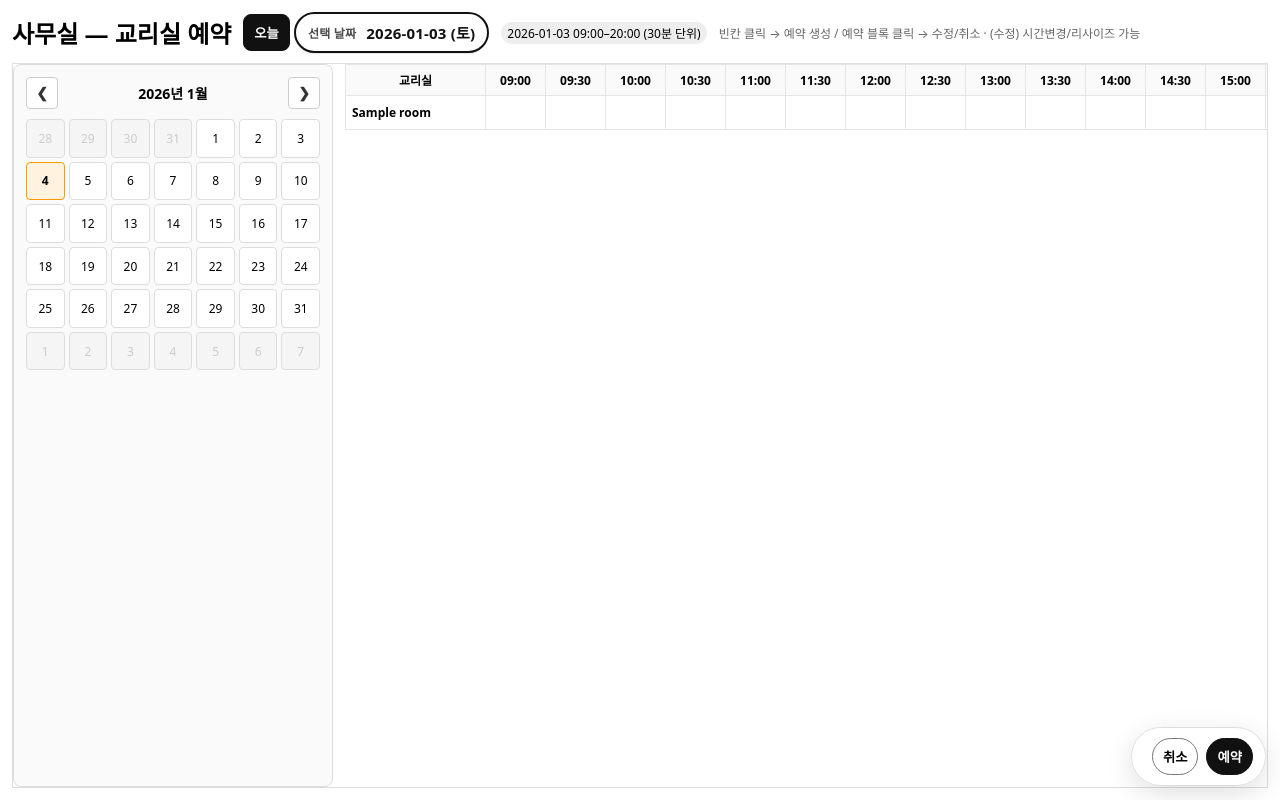
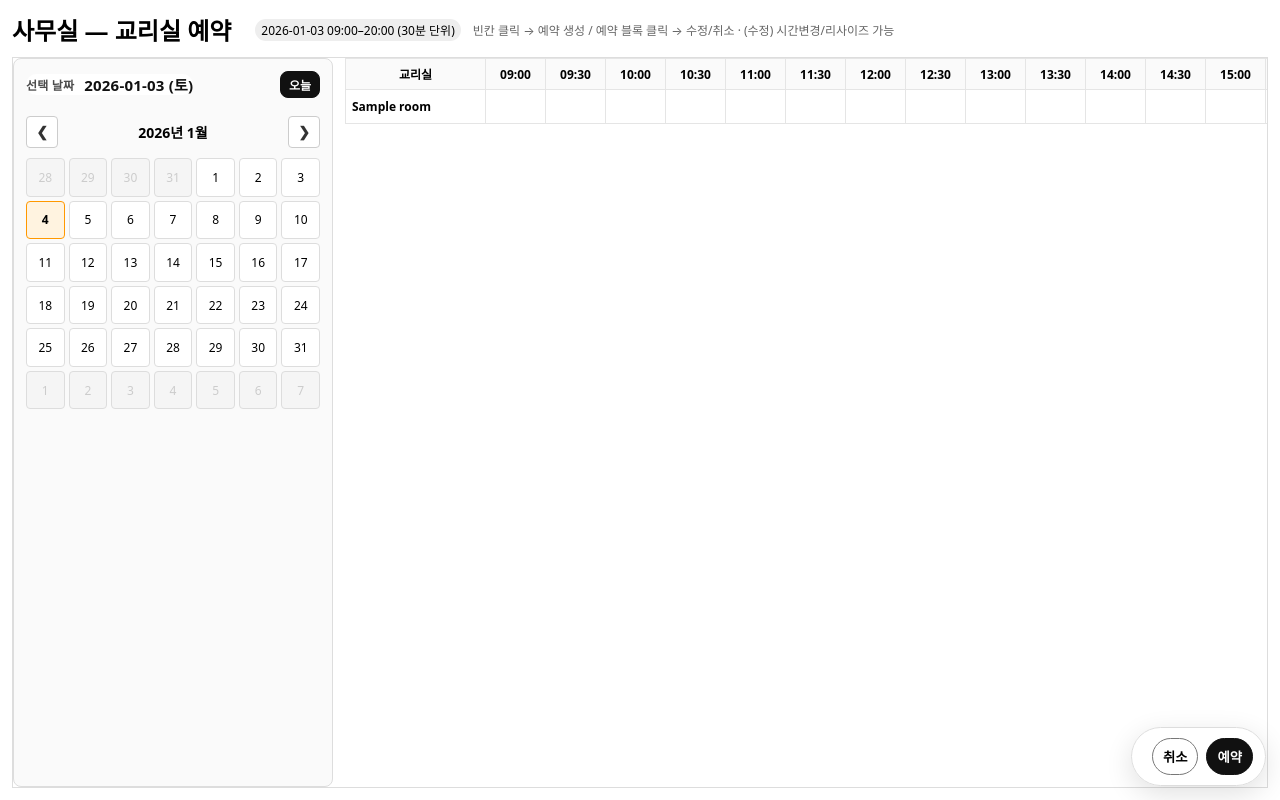
Before and after one commit to kw0314/my-office-reservation, a Django app: page / in a window 1280 px wide. Run offline with Django 5.2, Linux system fonts and the light colour scheme; tables that the repository leaves empty hold one stand-in row (values such as "Sample post").

Commit message:
update calendar UI

```diff
--- a/reservations/templates/reservations/office_view.html
+++ b/reservations/templates/reservations/office_view.html
@@ -497,8 +497,6 @@
     <h2 style="margin:0;">사무실 — 교리실 예약</h2>
     <form method="get" action="/office/">
       <input type="hidden" id="date" name="date" value="{{ selected_date }}" />
-      <button type="button" class="btn-today" id="btn-today">오늘</button>
-      <span id="selected-date-badge" class="date-badge" aria-live="polite"></span>
     </form>
     <span class="pill" id="range-pill"></span>
     <span class="muted"> 빈칸 클릭 → 예약 생성 / 예약 블록 클릭 → 수정/취소 · (수정) 시간변경/리사이즈 가능</span>
@@ -518,6 +516,11 @@
 
   <div class="grid-wrap">
     <aside class="sidebar-calendar">
+      <div style="display:flex;align-items:center;justify-content:space-between;margin-bottom:8px;">
+        <span id="selected-date-badge" class="date-badge" aria-live="polite"
+          style="border:none;padding:0;box-shadow:none;"></span>
+        <button type="button" class="btn-today" id="btn-today" style="padding:4px 8px;font-size:12px;">오늘</button>
+      </div>
       <div class="calendar-header">
         <button type="button" class="nav-btn" id="cal-prev">❮</button>
         <h4 id="cal-month"></h4>
```
